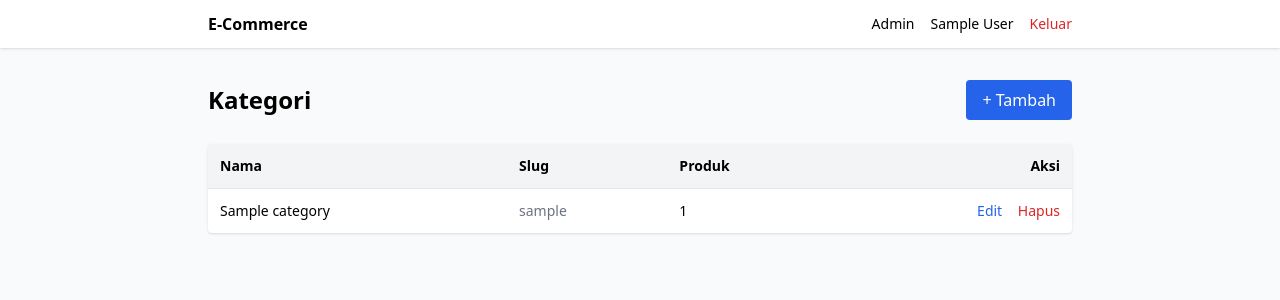
After one commit to well-architected-soc-16/soc16-ecommerce, a Flask app: page /admin/kategori in a window 1280 px wide. The commit adds this page. Shown: the top 300 px of the page. Run offline with Flask 3, Linux system fonts and the light colour scheme; the visitor is signed in with stand-in values (Sample User, id 1); tables that the repository leaves empty hold one stand-in row (values such as "Sample post"); some libraries are stand-ins or nearby versions.

Commit message:
feat: CRUD kategori admin

```diff
--- a/app.py
+++ b/app.py
@@ -15,6 +15,8 @@ def create_app():
     app.register_blueprint(auth_bp)
     from commands import buat_admin
     app.cli.add_command(buat_admin)
+    from routes.admin import admin_bp
+    app.register_blueprint(admin_bp)
 #Route
     @app.route("/")
     def index():
--- /dev/null
+++ b/routes/admin.py
@@ -0,0 +1,73 @@
+from flask import Blueprint, render_template, redirect, url_for, flash, g, abort
+from sqlalchemy.exc import IntegrityError
+
+from extensions import db
+from forms.admin import CategoryForm
+from models import Category
+from utils import slug_unik
+
+admin_bp = Blueprint("admin", __name__, url_prefix="/admin")
+
+
+@admin_bp.before_request
+def wajib_admin():
+    if g.user is None:
+        flash("Silakan login terlebih dahulu.", "error")
+        return redirect(url_for("auth.login"))
+    if g.user.role != "admin":
+        abort(403)
+
+
+@admin_bp.route("/kategori")
+def kategori_list():
+    daftar = db.session.execute(
+        db.select(Category).order_by(Category.nama)
+    ).scalars().all()
+    return render_template("admin/kategori_list.html", daftar=daftar)
+
+
+@admin_bp.route("/kategori/baru", methods=["GET", "POST"])
+def kategori_baru():
+    form = CategoryForm()
+    if form.validate_on_submit():
+        nama = form.nama.data.strip()
+        kategori = Category(nama=nama, slug=slug_unik(Category, nama))
+        db.session.add(kategori)
+        db.session.commit()
+        flash(f"Kategori '{nama}' ditambahkan.", "success")
+        return redirect(url_for("admin.kategori_list"))
+    return render_template("admin/kategori_form.html", form=form, judul="Tambah Kategori")
+
+
+@admin_bp.route("/kategori/<int:id>/edit", methods=["GET", "POST"])
+def kategori_edit(id):
+    kategori = db.get_or_404(Category, id)
+    form = CategoryForm(obj=kategori)
+    if form.validate_on_submit():
+        nama = form.nama.data.strip()
+        kategori.nama = nama
+        kategori.slug = slug_unik(Category, nama, abaikan_id=kategori.id)
+        db.session.commit()
+        flash("Kategori diperbarui.", "success")
+        return redirect(url_for("admin.kategori_list"))
+    return render_template("admin/kategori_form.html", form=form, judul="Edit Kategori")
+
+
+@admin_bp.route("/kategori/<int:id>/hapus", methods=["POST"])
+def kategori_hapus(id):
+    kategori = db.get_or_404(Category, id)
+
+    if kategori.products:
+        flash("Kategori masih dipakai produk, tidak bisa dihapus.", "error")
+        return redirect(url_for("admin.kategori_list"))
+
+    db.session.delete(kategori)
+    try:
+        db.session.commit()
+    except IntegrityError:
+        db.session.rollback()
+        flash("Kategori masih dipakai produk, tidak bisa dihapus.", "error")
+        return redirect(url_for("admin.kategori_list"))
+
+    flash("Kategori dihapus.", "success")
+    return redirect(url_for("admin.kategori_list"))
--- /dev/null
+++ b/templates/admin/kategori_list.html
@@ -0,0 +1,37 @@
+{% extends "base.html" %}
+{% block title %}Kategori{% endblock %}
+{% block content %}
+<div class="flex justify-between items-center mb-6">
+  <h1 class="text-2xl font-bold">Kategori</h1>
+  <a href="{{ url_for('admin.kategori_baru') }}" class="bg-blue-600 text-white px-4 py-2 rounded">+ Tambah</a>
+</div>
+
+<table class="w-full bg-white rounded shadow text-sm">
+  <thead class="bg-gray-100 text-left">
+    <tr>
+      <th class="p-3">Nama</th>
+      <th class="p-3">Slug</th>
+      <th class="p-3">Produk</th>
+      <th class="p-3 text-right">Aksi</th>
+    </tr>
+  </thead>
+  <tbody>
+  {% for k in daftar %}
+    <tr class="border-t">
+      <td class="p-3">{{ k.nama }}</td>
+      <td class="p-3 text-gray-500">{{ k.slug }}</td>
+      <td class="p-3">{{ k.products | length }}</td>
+      <td class="p-3 text-right">
+        <a href="{{ url_for('admin.kategori_edit', id=k.id) }}" class="text-blue-600 mr-3">Edit</a>
+        <form method="post" action="{{ url_for('admin.kategori_hapus', id=k.id) }}" class="inline">
+          <input type="hidden" name="csrf_token" value="{{ csrf_token() }}">
+          <button class="text-red-600">Hapus</button>
+        </form>
+      </td>
+    </tr>
+  {% else %}
+    <tr><td colspan="4" class="p-6 text-center text-gray-500">Belum ada kategori.</td></tr>
+  {% endfor %}
+  </tbody>
+</table>
+{% endblock %}
--- a/templates/base.html
+++ b/templates/base.html
@@ -13,6 +13,9 @@
       <a href="{{ url_for('index') }}" class="font-bold">E-Commerce</a>
       <div class="flex gap-4 items-center text-sm">
         {% if g.user %}
+          {% if g.user.role == 'admin' %}
+            <a href="{{ url_for('admin.kategori_list') }}">Admin</a>
+          {% endif %}
           <a href="{{ url_for('auth.profil') }}">{{ g.user.nama }}</a>
           <form method="post" action="{{ url_for('auth.logout') }}">
             <input type="hidden" name="csrf_token" value="{{ csrf_token() }}">
@@ -25,7 +28,7 @@
       </div>
     </div>
   </nav>
-  <main class="max-w-md mx-auto mt-12 px-4">
+  <main class="max-w-4xl mx-auto mt-8 px-4">
     {% with messages = get_flashed_messages(with_categories=true) %}
       {% for kategori, pesan in messages %}
         <div class="mb-4 p-3 rounded {{ 'bg-red-100 text-red-700' if kategori == 'error' else 'bg-green-100 text-green-700' }}">
```
Also changed, not shown: forms/admin.py (added, +8 -0 lines), templates/admin/kategori_form.html (added, +21 -0 lines), utils.py (added, +24 -0 lines).
